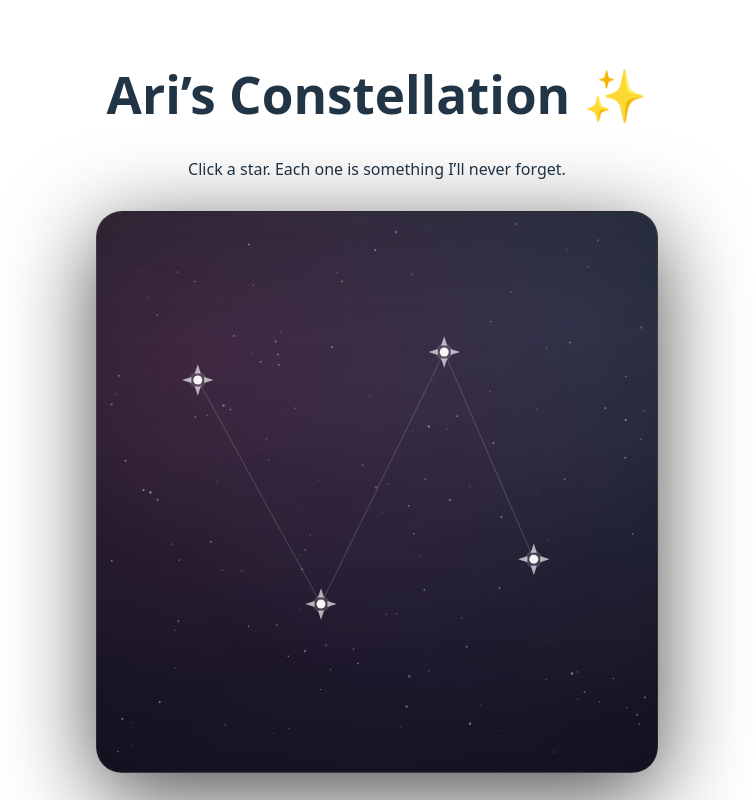
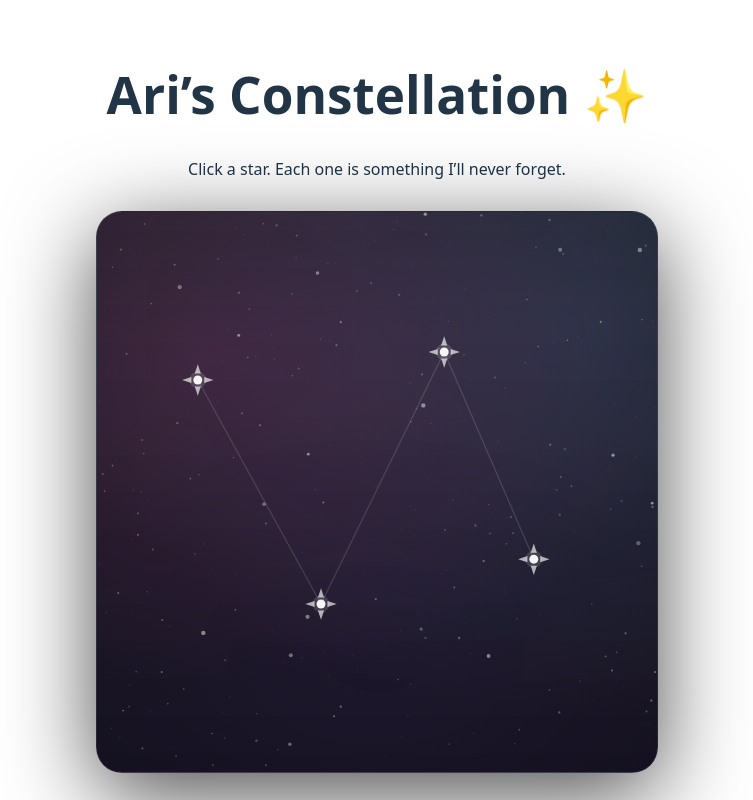
Before and after one commit to KitsuneGhost/Valentines_Gift, a React (Vite) app: page / in a window 1280 px wide. Shown: the top 800 px of the page, without its empty margins (263-1016 px from the left). Built offline with nearby package versions, Linux system fonts and the light colour scheme.

Commit message:
background stars improvement

```diff
--- a/src/App.jsx
+++ b/src/App.jsx
@@ -28,14 +28,34 @@ export default function App() {
     // Natural-looking random starfield (no grid)
     const bgStars = useMemo(() => {
         const rand = (min, max) => min + Math.random() * (max - min);
-        return Array.from({ length: 140 }).map((_, i) => ({
-            id: i,
-            x: rand(2, 98),
-            y: rand(2, 98),
-            r: rand(0.08, 0.22),
-            a: rand(0.12, 0.45),
+
+        const tiny = Array.from({ length: 220 }).map((_, i) => ({
+            id: `t-${i}`,
+            x: rand(0, 100),
+            y: rand(0, 100),
+            r: rand(0.05, 0.12),
+            a: rand(0.08, 0.18),
         }));
+
+        const small = Array.from({ length: 120 }).map((_, i) => ({
+            id: `s-${i}`,
+            x: rand(0, 100),
+            y: rand(0, 100),
+            r: rand(0.12, 0.22),
+            a: rand(0.15, 0.35),
+        }));
+
+        const rare = Array.from({ length: 18 }).map((_, i) => ({
+            id: `r-${i}`,
+            x: rand(0, 100),
+            y: rand(0, 100),
+            r: rand(0.25, 0.4),
+            a: rand(0.25, 0.5),
+        }));
+
+        return [...tiny, ...small, ...rare];
     }, []);
+
 
     const byId = useMemo(() => {
         const m = new Map();
```
